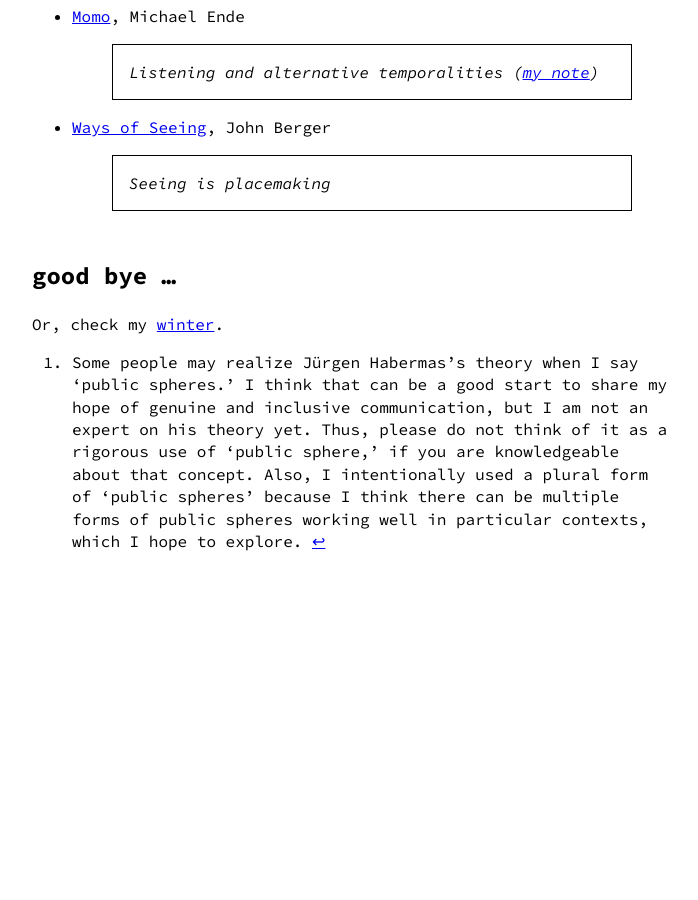
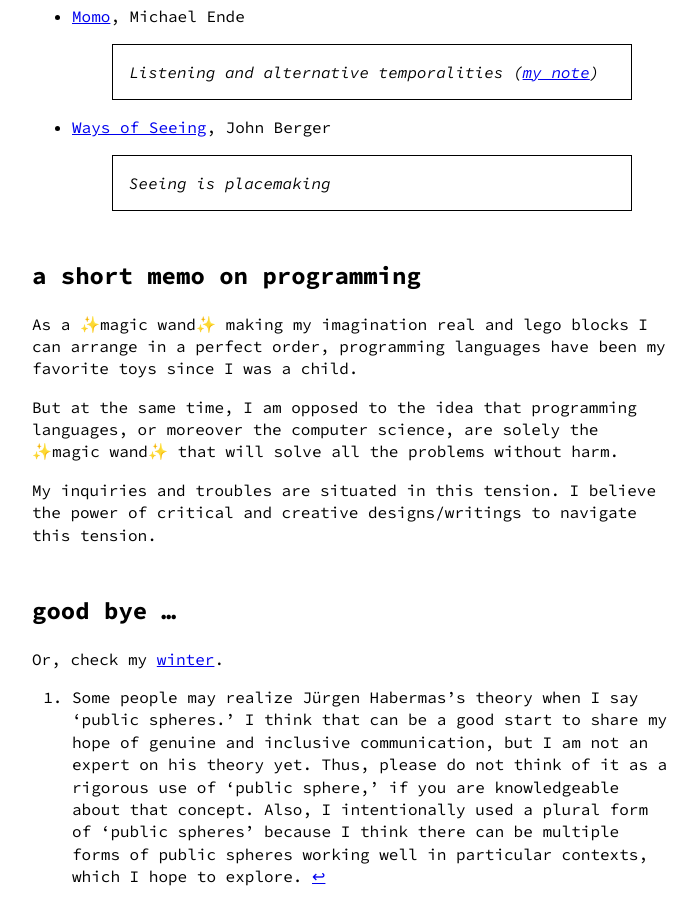
Before and after one commit to eunkiyomi/eunkiyomi.github.io, a Jekyll site: the page built from _posts/2025-02-05-eunki-as-researcher.md, in a window 1280 px wide and 900 px high, scrolled down 2025 px. Shown: the whole window, without its empty margins (288-986 px from the left). Built offline with Jekyll 4.4.1, drawn with Linux system fonts in a browser that asks for light colours; before the commit the page ends 2657 px from its top, so only the background shows below that; part of the change alters nothing that is shown.

Commit message:
Add the magic wand thing (EaR)

```diff
--- a/_posts/2025-02-05-eunki-as-researcher.md
+++ b/_posts/2025-02-05-eunki-as-researcher.md
@@ -52,13 +52,13 @@ I served on the Student & Minority Human Rights Committee of the Undergraduate S
 - [Ways of Seeing](https://en.wikipedia.org/wiki/Ways_of_Seeing), John Berger
   > Seeing is placemaking
 
-<!-- ## a short memo on programming
+## a short memo on programming
 
 As a ✨magic wand✨ making my imagination real and lego blocks I can arrange in a perfect order, programming languages have been my favorite toys since I was a child.
 
 But at the same time, I am opposed to the idea that programming languages, or moreover the computer science, are solely the ✨magic wand✨ that will solve all the problems without harm.
 
-My inquiries and troubles are situated in this tension. I believe the power of critical and creative designs to navigate this tension and make computers indeed magical. -->
+My inquiries and troubles are situated in this tension. I believe the power of critical and creative designs/writings to navigate this tension.
 
 ## good bye ...
 Or, check my [winter]({% link _posts/2025-02-09-winter.md %}).
```
